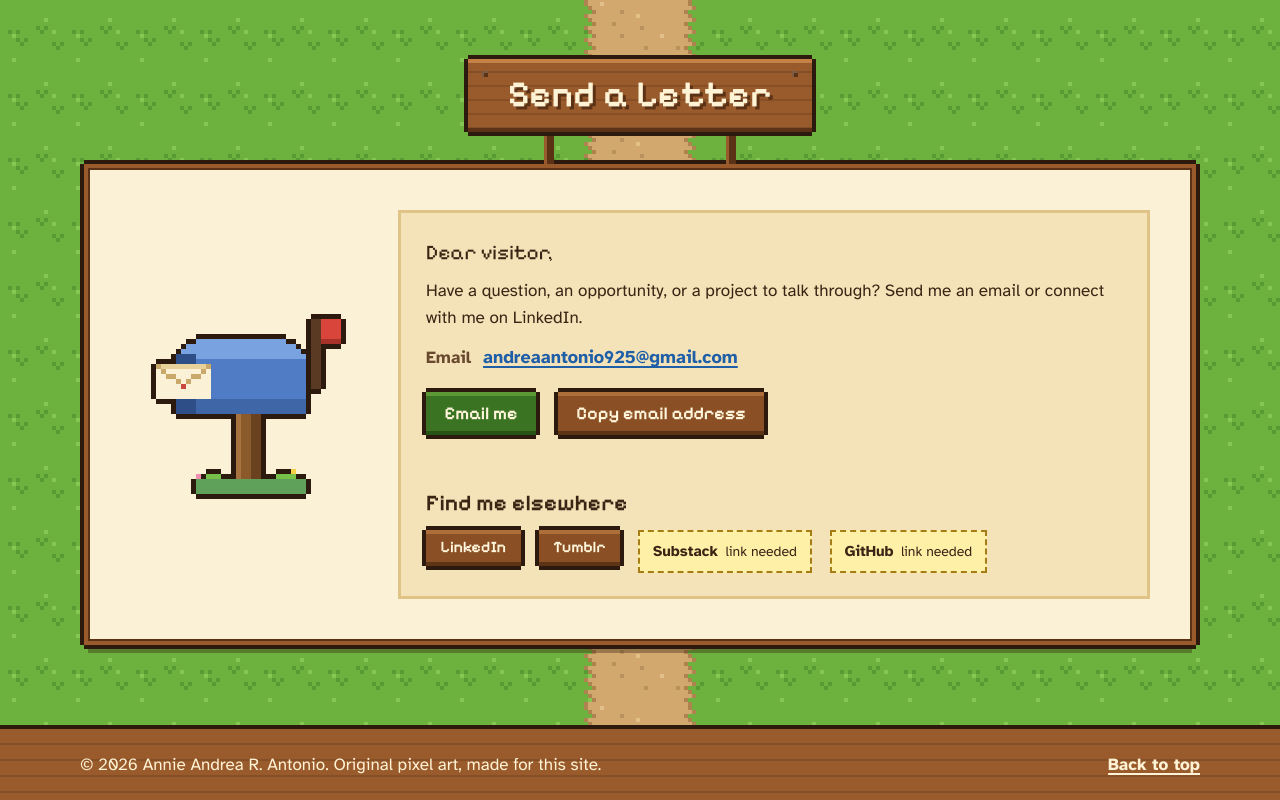
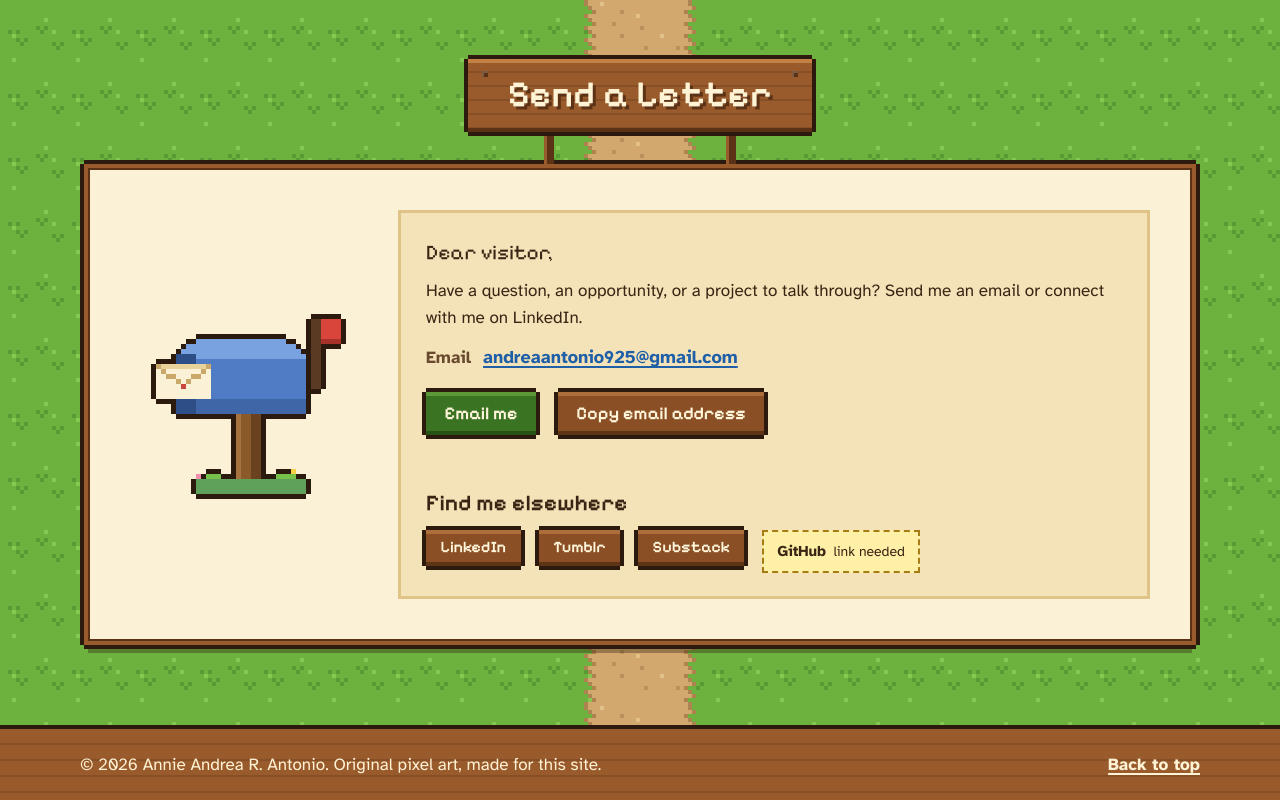
Before and after one commit to dokiii925/andy.github.io, a plain HTML site: page index.html in a window 1280 px wide. Shown: the part 3934-4734 px from the top of the page. Drawn offline with nearby package versions, Linux system fonts and the light colour scheme.

Commit message:
Update index.html

```diff
--- a/index.html
+++ b/index.html
@@ -47,7 +47,7 @@
         // Extra buttons under "Find me elsewhere" in the Contact section.
         // Paste each address between the quotes, or delete a line you don't need.
         otherLinks: [
-          { label: "Substack", link: "" }, // your own Substack page, e.g. "https://yourname.substack.com"
+          { label: "Substack", link: "https://substack.com/@annieandreaantonio" }, // your own Substack page, e.g. "https://yourname.substack.com"
           { label: "GitHub", link: "" },
         ],
 
```
